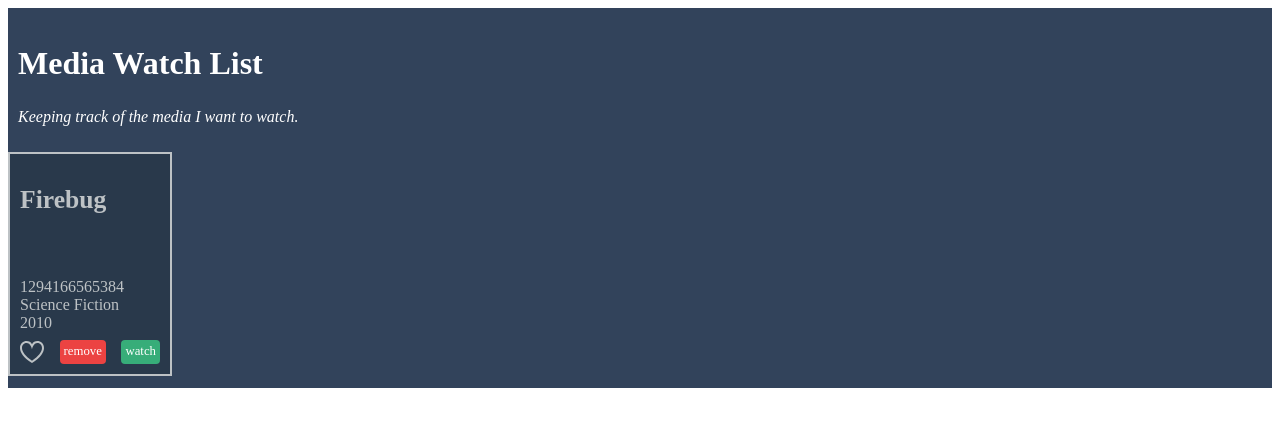
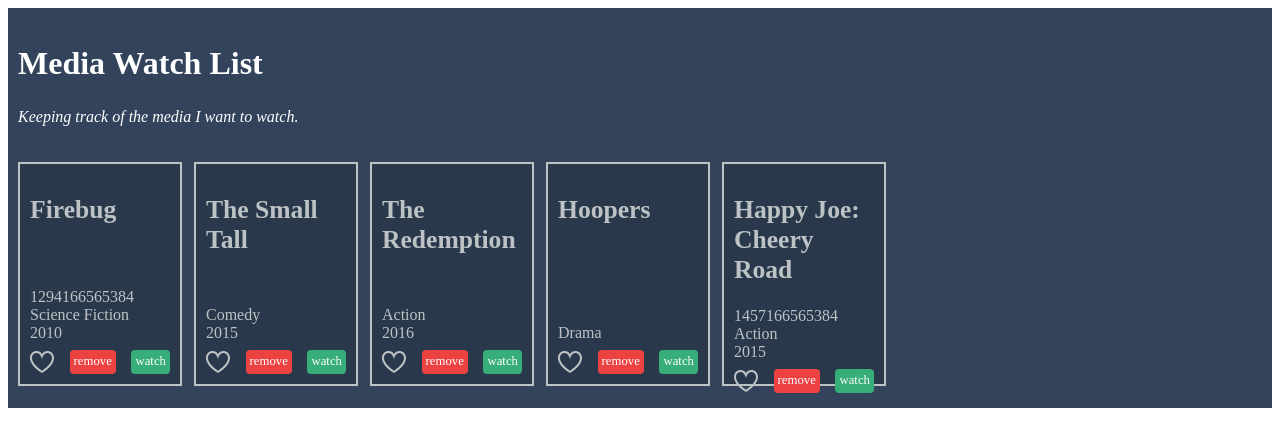
Before and after one commit to alexisselorm/media_watch_angular, an Angular app: page / in a window 1280 px wide. Shown: the top 446 px of the page. Built offline with nearby package versions, Linux system fonts and the light colour scheme.

Commit message:
'Structural directives: ngFor'

```diff
--- a/src/app/app.component.html
+++ b/src/app/app.component.html
@@ -3,9 +3,6 @@
     <h1>Media Watch List</h1>
     <p class="description">Keeping track of the media I want to watch.</p>
   </header>
-  <mw-media-item
-    (delete)="onMediaItemDelete($event)"
-    [mediaItem]="firstMediaItem"
-  ></mw-media-item>
+  <mw-media-item-list></mw-media-item-list>
 </section>
 <!-- <router-outlet></router-outlet> -->
--- a/src/app/app.module.ts
+++ b/src/app/app.module.ts
@@ -2,9 +2,10 @@
 import { BrowserModule } from '@angular/platform-browser';
 import { AppComponent } from './app.component';
 import { MediaItemComponent } from './media-item.component';
+import { MediaItemListComponent } from './media-item-list.component';
 
 @NgModule({
-  declarations: [AppComponent, MediaItemComponent],
+  declarations: [AppComponent, MediaItemComponent, MediaItemListComponent],
   imports: [BrowserModule],
   bootstrap: [AppComponent],
 })
--- /dev/null
+++ b/src/app/media-item-list.component.css
@@ -0,0 +1,37 @@
+:host {
+  display: flex;
+  height: calc(100% - 95px);
+  flex-direction: column;
+  padding: 10px;
+}
+header {
+  color: #c6c5c3;
+}
+header.medium-movies {
+  color: #53ace4;
+}
+header.medium-series {
+  color: #45bf94;
+}
+header > h2 {
+  font-size: 1.4em;
+}
+header > h2.error {
+  color: #d93a3e;
+}
+section {
+  flex: 1;
+  display: flex;
+  flex-flow: row wrap;
+  align-content: flex-start;
+}
+section > media-item {
+  margin: 10px;
+}
+footer {
+  text-align: right;
+}
+footer .icon {
+  width: 64px;
+  height: 64px;
+}
--- /dev/null
+++ b/src/app/media-item-list.component.html
@@ -0,0 +1,7 @@
+<section>
+  <mw-media-item
+    *ngFor="let mediaItem of mediaItems"
+    [mediaItem]="mediaItem"
+    (delete)="onMediaItemDelete($event)"
+  ></mw-media-item>
+</section>
--- /dev/null
+++ b/src/app/media-item-list.component.ts
@@ -0,0 +1,58 @@
+import { Component } from '@angular/core';
+
+@Component({
+  selector: 'mw-media-item-list',
+  templateUrl: './media-item-list.component.html',
+  styleUrls: ['./media-item-list.component.css'],
+})
+export class MediaItemListComponent {
+  mediaItems = [
+    {
+      id: 1,
+      name: 'Firebug',
+      medium: 'Series',
+      category: 'Science Fiction',
+      year: 2010,
+      watchedOn: 1294166565384,
+      isFavorite: false,
+    },
+    {
+      id: 2,
+      name: 'The Small Tall',
+      medium: 'Movies',
+      category: 'Comedy',
+      year: 2015,
+      watchedOn: null,
+      isFavorite: true,
+    },
+    {
+      id: 3,
+      name: 'The Redemption',
+      medium: 'Movies',
+      category: 'Action',
+      year: 2016,
+      watchedOn: null,
+      isFavorite: false,
+    },
+    {
+      id: 4,
+      name: 'Hoopers',
+      medium: 'Series',
+      category: 'Drama',
+      year: null,
+      watchedOn: null,
+      isFavorite: true,
+    },
+    {
+      id: 5,
+      name: 'Happy Joe: Cheery Road',
+      medium: 'Movies',
+      category: 'Action',
+      year: 2015,
+      watchedOn: 1457166565384,
+      isFavorite: false,
+    },
+  ];
+
+  onMediaItemDelete(mediaItem: any) {}
+}
```
